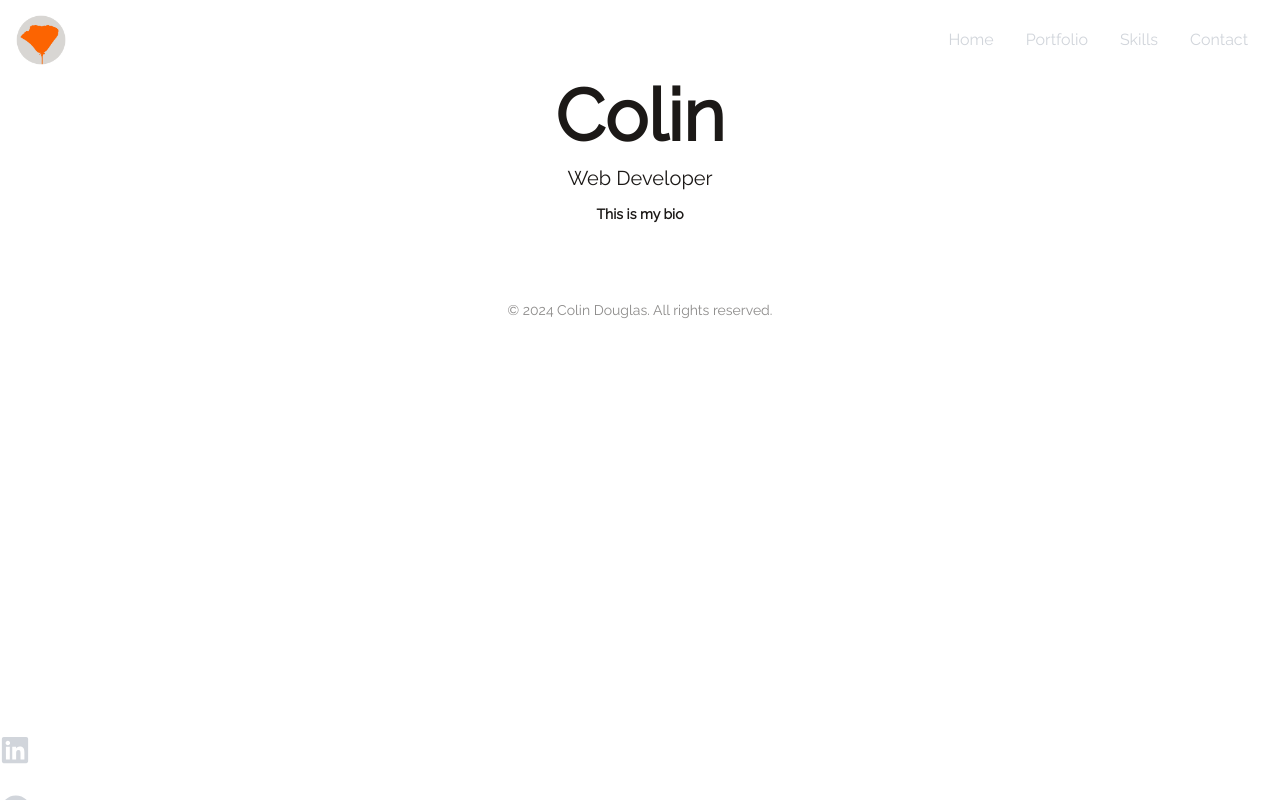
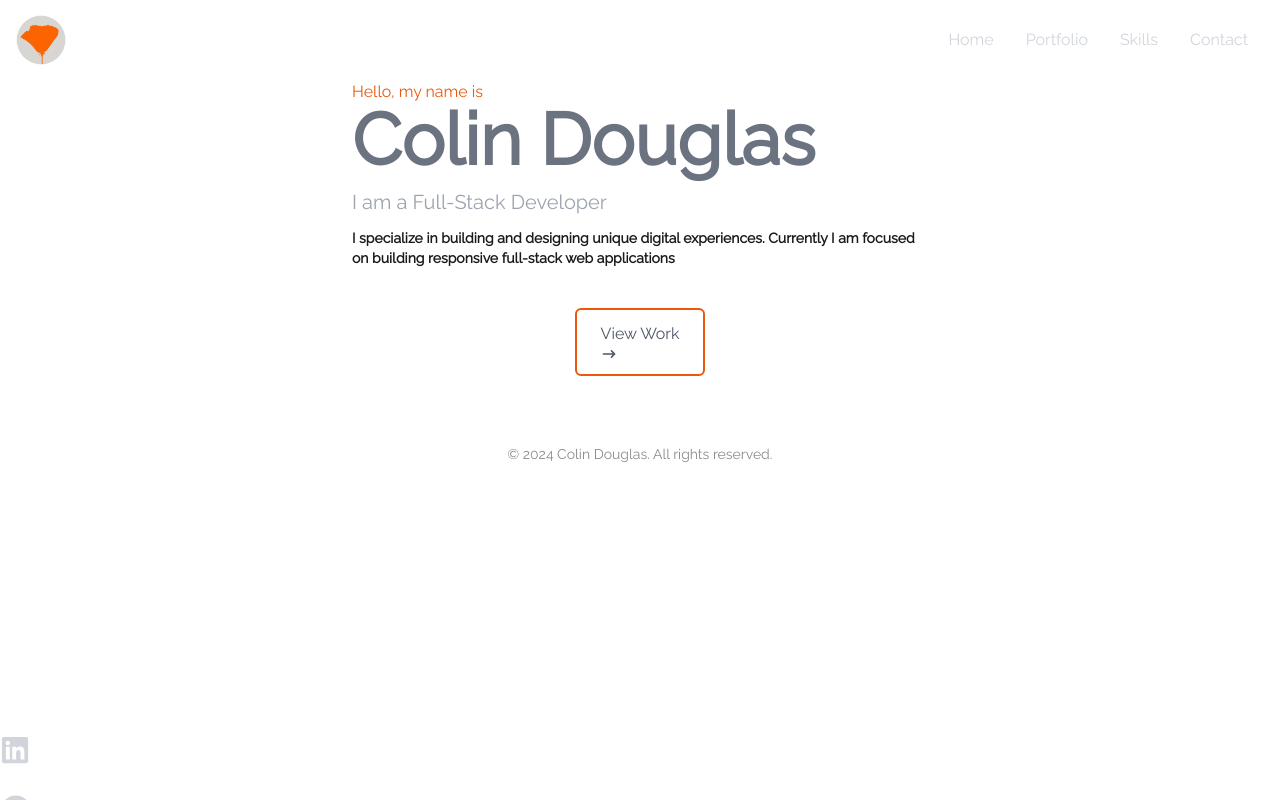
Before and after one commit to dpprdgls/React-Portfolio, a React (Vite) app in the folder react-portfolio/: page / in a window 1280 px wide. Built offline with nearby package versions, Linux system fonts and the light colour scheme.

Commit message:
add button and text

```diff
--- a/react-portfolio/src/components/intro.jsx
+++ b/react-portfolio/src/components/intro.jsx
@@ -3,10 +3,17 @@ import {HiArrowNarrowRight} from 'react-icons/hi';
 
 function Intro() {
     return (
-        <div className='flex items-center justify-center flex-col text-center pt-20 pb-6'>
-            <h1 className='text-4xl md:text-7xl mb-1 md:mb-3 font-bold'>Colin</h1>
-            <h2 className='text-base md:text-xl mb-3 font-medium'>Web Developer</h2>
-            <p className='text-sm max-w-xl mb-6 font-bold'>This is my bio </p>
+        <div className='flex items-center justify-center flex-col pt-20 pb-6'>
+            <div>
+                <p className='text-orange-600'>Hello, my name is</p>
+                <h1 className='text-4xl md:text-7xl mb-1 md:mb-3 font-bold text-gray-500'>Colin Douglas</h1>
+                <h2 className='text-base md:text-xl mb-3 font-medium text-gray-400'>I am a Full-Stack Developer</h2>
+                <p className='text-sm max-w-xl mb-6 font-bold'>I specialize in building and designing unique digital experiences. Currently I am focused on building responsive full-stack web applications</p>
+            </div>
+            <div>
+                <button className='text-gray-600 border-2 rounded-md border-orange-600 px-6 py-3 my-4 '>View Work <HiArrowNarrowRight/></button>
+
+            </div>
         </div>
     )
 
```
